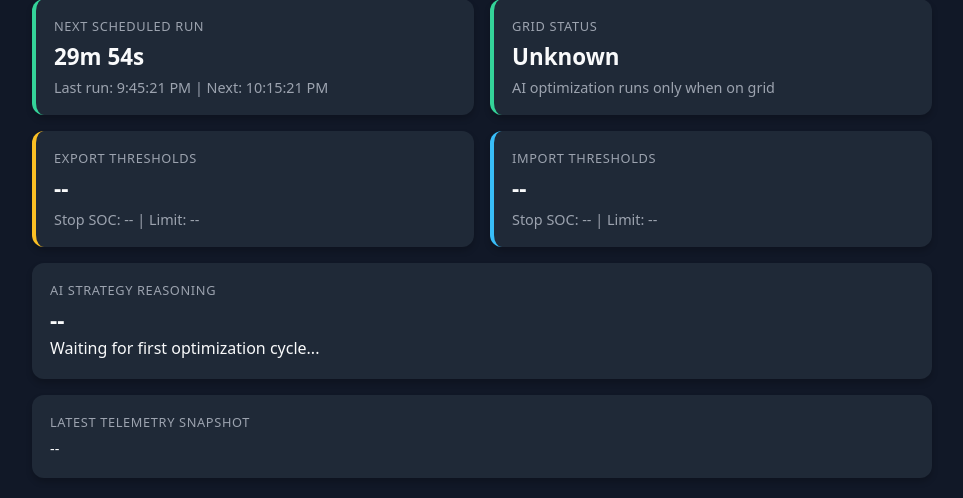
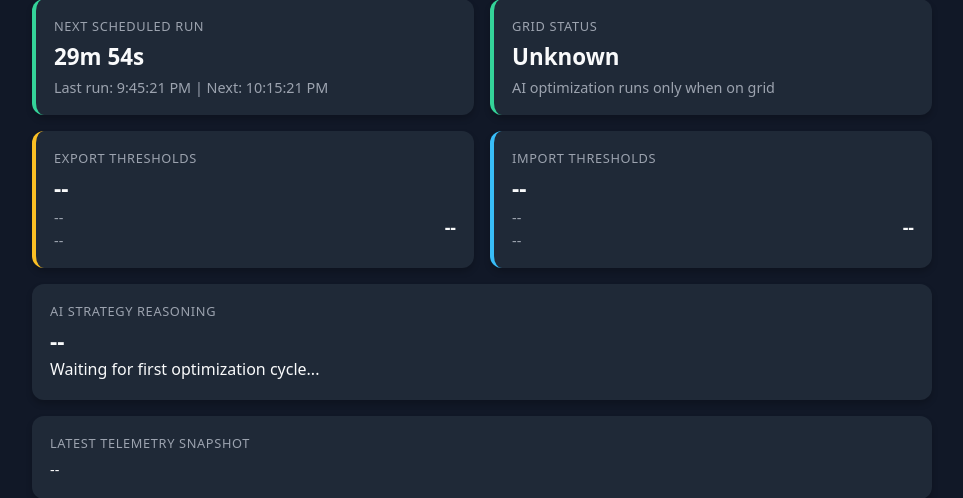
Before and after one commit to jacktux/AmberBatteryAI, an ASP.NET Core app: page / in a window 1280 px wide. Shown: the part 196-694 px from the top of the page, without its empty margins (158-1121 px from the left). Run offline with ASP.NET Core 8, Linux system fonts and the light colour scheme.

Commit message:
Threshold cards: SOC and price on two rows, max power at the right (1.12.3)
Co-authored-by: Copilot <223556219+Copilot@users.noreply.github.com>

```diff
--- a/AmberBatteryAI/Pages/Index.cshtml
+++ b/AmberBatteryAI/Pages/Index.cshtml
@@ -23,13 +23,19 @@
             <div class="card export">
                 <div class="label">Export Thresholds</div>
                 <div class="value" id="exportMain">--</div>
-                <div class="sub" id="exportSub">Stop SOC: -- | Limit: --</div>
+                <div class="sub-grid">
+                    <div class="sub-lines"><div class="sub" id="exportSubSoc">--</div><div class="sub" id="exportSubPrice">--</div></div>
+                    <div class="sub-max" id="exportMax">--</div>
+                </div>
             </div>
 
             <div class="card import">
                 <div class="label">Import Thresholds</div>
                 <div class="value" id="importMain">--</div>
-                <div class="sub" id="importSub">Stop SOC: -- | Limit: --</div>
+                <div class="sub-grid">
+                    <div class="sub-lines"><div class="sub" id="importSubSoc">--</div><div class="sub" id="importSubPrice">--</div></div>
+                    <div class="sub-max" id="importMax">--</div>
+                </div>
             </div>
 
 
@@ -67,10 +73,14 @@
             if (data.decision) {
                 document.getElementById('mode').textContent = data.decision.mode || 'Unknown';
                 document.getElementById('exportMain').textContent = '>= $' + data.decision.exportPrice.toFixed(2) + ' / kWh';
-                document.getElementById('exportSub').textContent = (data.decision.exportStopPrice != null ? 'Stops below $' + data.decision.exportStopPrice.toFixed(2) + ' | Starts at/above $' + data.decision.exportPrice.toFixed(2) + ' | ' : '') + 'Stop at ' + data.decision.exportStopSoc + '% SOC' + (data.decision.exportStartSoc != null ? ' | Starts above ' + data.decision.exportStartSoc + '%' : '') + ' | Max ' + data.decision.exportPowerLimit + 'W';
+                document.getElementById('exportSubSoc').textContent = 'Stop at ' + data.decision.exportStopSoc + '% SOC' + (data.decision.exportStartSoc != null ? ' | Starts above ' + data.decision.exportStartSoc + '%' : '');
+                document.getElementById('exportSubPrice').textContent = (data.decision.exportStopPrice != null ? 'Stops below $' + data.decision.exportStopPrice.toFixed(2) + ' | ' : '') + 'Starts at/above $' + data.decision.exportPrice.toFixed(2);
+                document.getElementById('exportMax').textContent = 'Max ' + data.decision.exportPowerLimit + 'W';
 
                 document.getElementById('importMain').textContent = '<= $' + data.decision.importPrice.toFixed(2) + ' / kWh';
-                document.getElementById('importSub').textContent = 'Starts at/below $' + data.decision.importPrice.toFixed(2) + ' | Charge to ' + data.decision.importStopSoc + '% SOC' + (data.decision.importStartSoc != null ? ' | Starts below ' + data.decision.importStartSoc + '%' : '') + ' | Max ' + data.decision.importPowerLimit + 'W';
+                document.getElementById('importSubSoc').textContent = 'Charge to ' + data.decision.importStopSoc + '% SOC' + (data.decision.importStartSoc != null ? ' | Starts below ' + data.decision.importStartSoc + '%' : '');
+                document.getElementById('importSubPrice').textContent = 'Starts at/below $' + data.decision.importPrice.toFixed(2);
+                document.getElementById('importMax').textContent = 'Max ' + data.decision.importPowerLimit + 'W';
 
                 document.getElementById('reasoning').textContent = data.decision.reasoning;
             }
--- a/AmberBatteryAI/Pages/Shared/_Layout.cshtml
+++ b/AmberBatteryAI/Pages/Shared/_Layout.cshtml
@@ -99,6 +99,24 @@
             font-size: 0.9rem;
             color: var(--muted);
             margin-top: 6px;
+        }
+
+        .sub-grid {
+            display: flex;
+            align-items: center;
+            justify-content: space-between;
+            gap: 12px;
+            flex-wrap: wrap;
+        }
+
+        .sub-lines { min-width: 0; }
+        .sub-lines .sub { margin-top: 4px; }
+
+        .sub-max {
+            font-size: 1.1rem;
+            font-weight: 700;
+            white-space: nowrap;
+            margin-left: auto;
         }
 
         .export {
--- a/AmberBatteryAI/config.yaml
+++ b/AmberBatteryAI/config.yaml
@@ -1,6 +1,6 @@
 name: Amber Battery AI
 description: AI-powered wholesale electricity arbitrage optimizer for Sigenstor and Amber Express
-version: "1.12.2"
+version: "1.12.3"
 slug: amber_battery_ai
 init: false
 arch:
```
Also changed, not shown: AmberBatteryAI/CHANGELOG.md.
